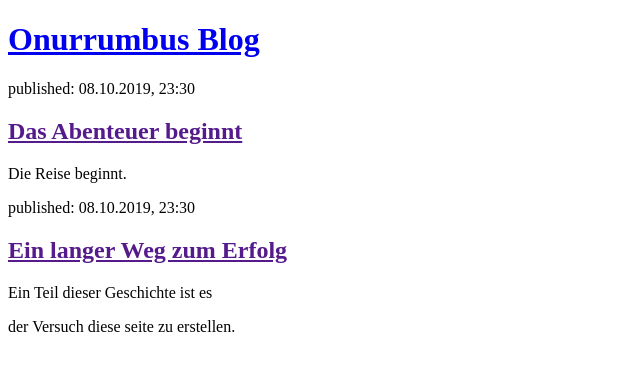
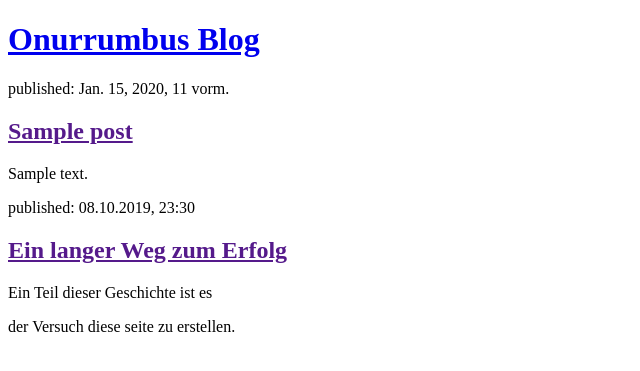
Before and after one commit to Onurrumbus/my-first-blog, a Django app: template blog/templates/blog/post_list.htm in a window 1280 px wide. Shown: the top 371 px of the page, without its empty margins (0-640 px from the left). Run offline with Django 3.2, Linux system fonts and the light colour scheme; the template is opened without the code that fills it: values that come from a table or form of the project are taken from there, others are empty; tables that the repository leaves empty hold one stand-in row (values such as "Sample post").

Commit message:
Modified templates to display posts from database.

```diff
--- a/blog/templates/blog/post_list.htm
+++ b/blog/templates/blog/post_list.htm
@@ -18,11 +18,13 @@
         <h1><a href="/">Onurrumbus Blog</a></h1>
     </div>
 
+    {% for post in posts %}
     <div>
-        <p>published: 08.10.2019, 23:30</p>
-        <h2><a href="">Das Abenteuer beginnt</a></h2>
-        <p> Die Reise beginnt.</p>
+        <p>published: {{ post.published_date }}</p>
+        <h2><a href="">{{ post.title }}</a></h2>
+        <p>{{ post.text|linebreaksbr }}</p>
     </div>
+    {% endfor %}
 
     <div>
         <p>published: 08.10.2019, 23:30</p>
```
Also changed, not shown: blog/views.py (+6 -1 lines).
